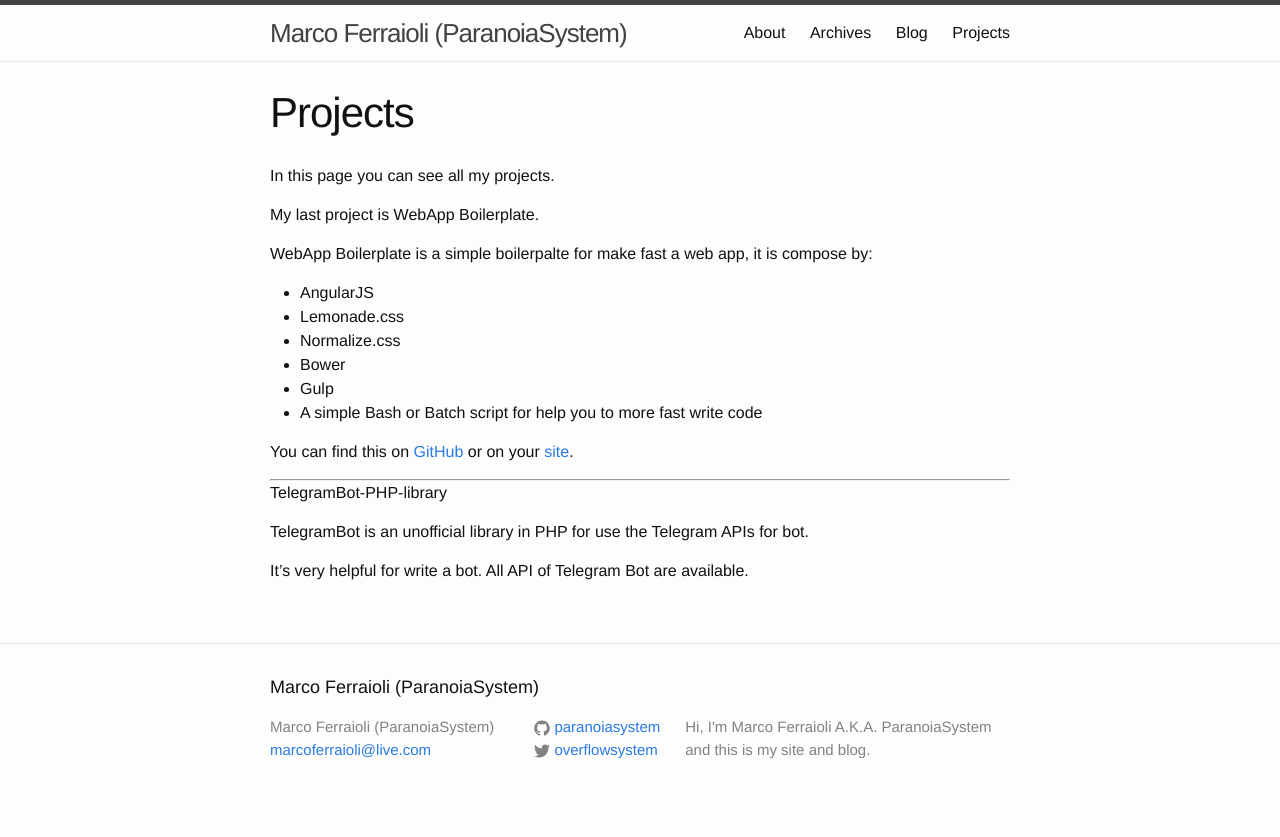
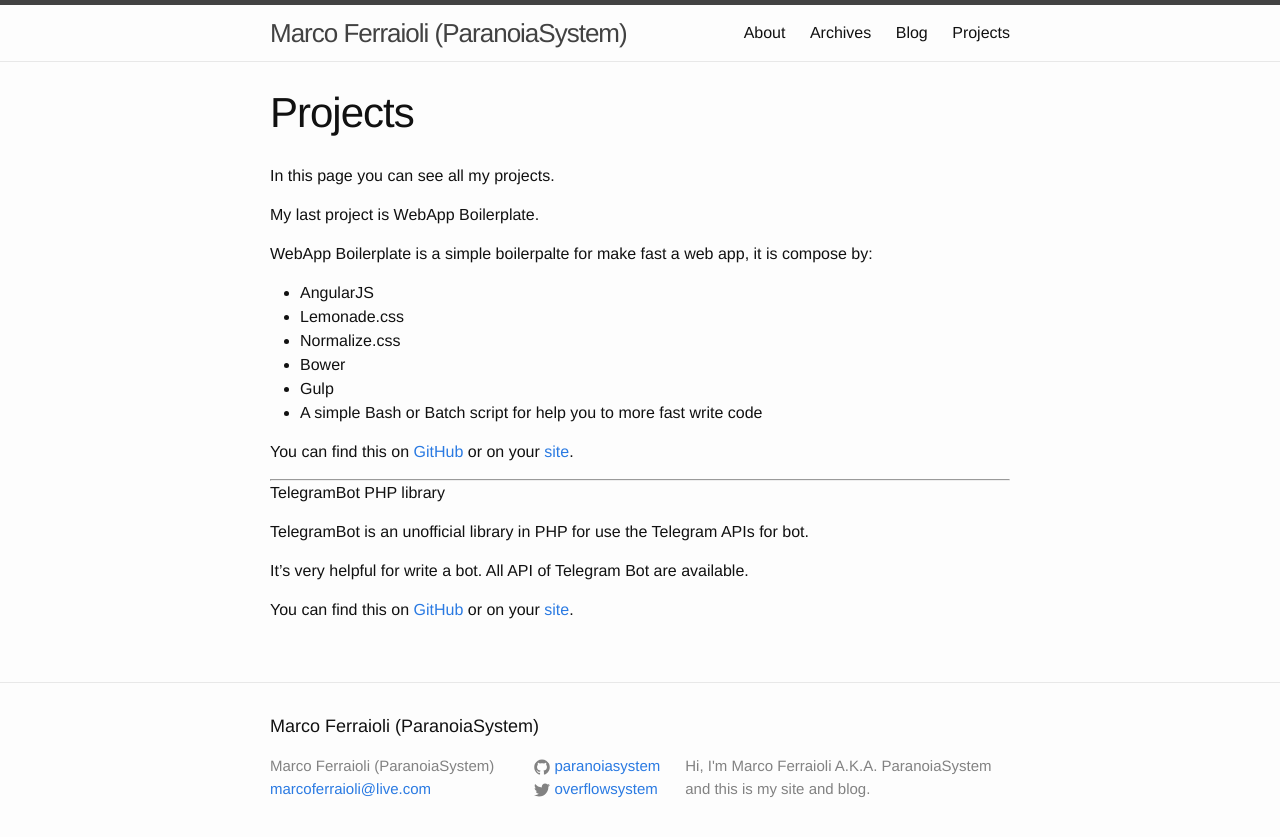
Before and after one commit to paranoiasystem/paranoiasystem.github.io_old, a Jekyll site: the page built from projects.markdown, in a window 1280 px wide. Shown: the top 837 px of the page. Built offline with Jekyll 4.4.1, drawn with Linux system fonts in a browser that asks for light colours.

Commit message:
projects update

```diff
--- a/projects.markdown
+++ b/projects.markdown
@@ -17,12 +17,15 @@
 +	Gulp
 +	A simple Bash or Batch script for help you to more fast write code
 
-You can find this on [GitHub](http://github.com) or on your [site](http://marcoferraioli.com/WebApp-Boilerplate/).
+You can find this on [GitHub](https://github.com/paranoiasystem/WebApp-Boilerplate) or on your [site](http://marcoferraioli.com/WebApp-Boilerplate/).
 
 ----
 
-TelegramBot-PHP-library
+
+TelegramBot PHP library
 
 TelegramBot is an unofficial library in PHP for use the Telegram APIs for bot.
 
 It's very helpful for write a bot. All API of Telegram Bot are available.
+
+You can find this on [GitHub](https://github.com/paranoiasystem/TelegramBot-PHP-library) or on your [site](http://marcoferraioli.com/TelegramBot-PHP-library).
```
